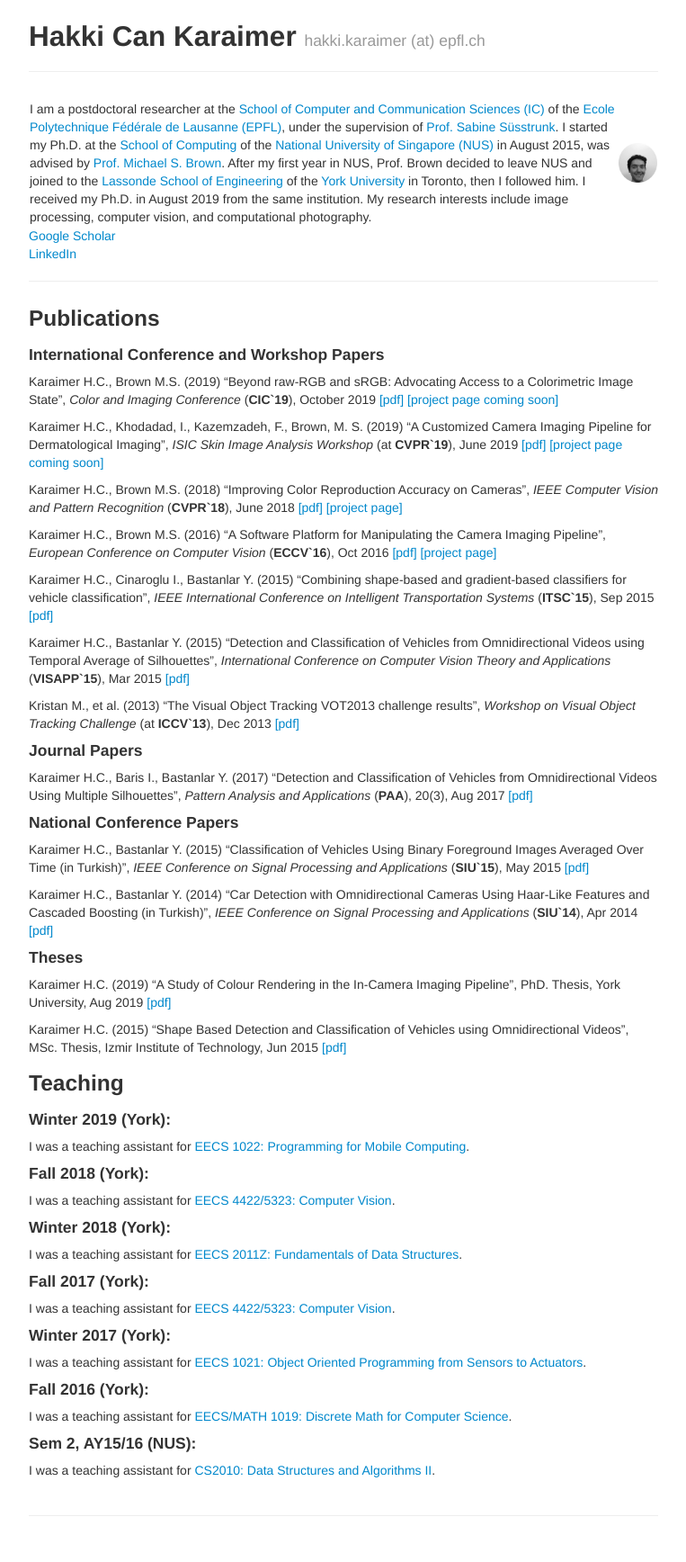
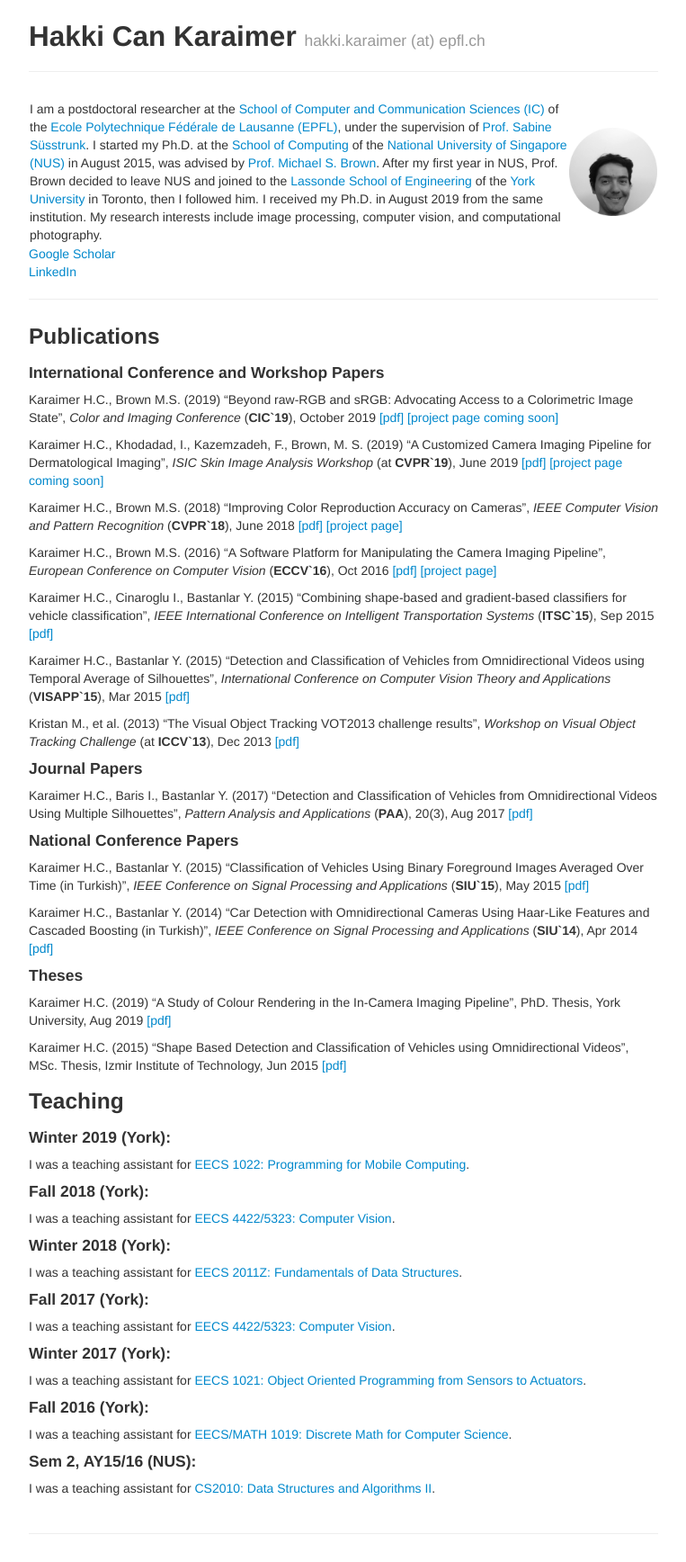
Before and after one commit to karaimer/karaimer.github.io, a Jekyll site: the page built from index.md, in a window 1280 px wide. Shown: the whole page at 90% size, without its empty margins (258-1021 px from the left). Built offline with Jekyll 4.4.1, drawn with Linux system fonts in a browser that asks for light colours.

Commit message:
Update index.md

```diff
--- a/index.md
+++ b/index.md
@@ -8,7 +8,7 @@
 
 | - | - |
 |---|---|
-| I am a postdoctoral researcher at the [School of Computer and Communication Sciences (IC)](https://www.epfl.ch/schools/ic/) of the [Ecole Polytechnique Fédérale de Lausanne (EPFL)](https://www.epfl.ch/en/), under the supervision of [Prof. Sabine Süsstrunk](https://ivrl.epfl.ch/people/people-susstrunk/). I started my Ph.D. at the [School of Computing](https://www.comp.nus.edu.sg) of the [National University of Singapore (NUS)](http://nus.edu.sg/) in August 2015, was advised by [Prof. Michael S. Brown](http://www.cse.yorku.ca/~mbrown/). After my first year in NUS, Prof. Brown decided to leave NUS and joined to the [Lassonde School of Engineering](https://lassonde.yorku.ca) of the [York University](https://www.yorku.ca/index.html) in Toronto, then I followed him. I received my Ph.D. in August 2019 from the same institution. My research interests include image processing, computer vision, and computational photography.     | ![](/image/original_0099.png){:height="320px" width="320px"} |
+| I am a postdoctoral researcher at the [School of Computer and Communication Sciences (IC)](https://www.epfl.ch/schools/ic/) of the [Ecole Polytechnique Fédérale de Lausanne (EPFL)](https://www.epfl.ch/en/), under the supervision of [Prof. Sabine Süsstrunk](https://ivrl.epfl.ch/people/people-susstrunk/). I started my Ph.D. at the [School of Computing](https://www.comp.nus.edu.sg) of the [National University of Singapore (NUS)](http://nus.edu.sg/) in August 2015, was advised by [Prof. Michael S. Brown](http://www.cse.yorku.ca/~mbrown/). After my first year in NUS, Prof. Brown decided to leave NUS and joined to the [Lassonde School of Engineering](https://lassonde.yorku.ca) of the [York University](https://www.yorku.ca/index.html) in Toronto, then I followed him. I received my Ph.D. in August 2019 from the same institution. My research interests include image processing, computer vision, and computational photography.     | ![](/image/original_0099.png){:height="320px" width="800px"} |
 
 [Google Scholar](https://scholar.google.com/citations?user=jhlnGS4AAAAJ&hl=en)
 [LinkedIn](https://www.linkedin.com/in/karaimer)
```
